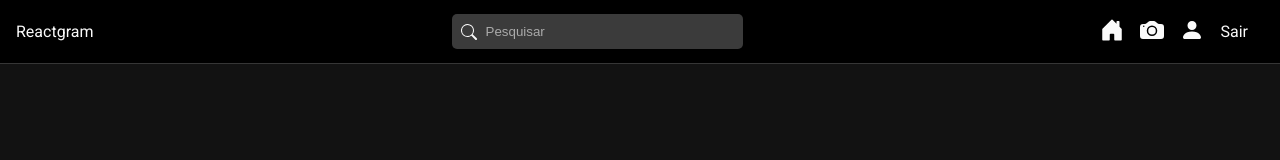
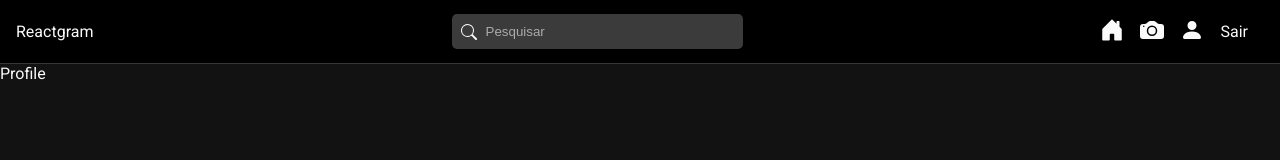
Before and after one commit to Jailsvs/reactgram, a React (Create React App) app in the folder frontend/: page /users/1 in a window 1280 px wide. Shown: the top 160 px of the page. Built offline with nearby package versions, Linux system fonts and the light colour scheme; sample sign-in values are in the browser's storage.

Commit message:
Caso de uso Perfil do usuário

```diff
--- a/frontend/src/App.js
+++ b/frontend/src/App.js
@@ -12,6 +12,7 @@
 import Login from './pages/Auth/Login';
 import Register from './pages/Auth/Register';
 import EditProfile from './pages/EditProfile/EditProfile';
+import Profile from './pages/Profile/Profile';
 
 function App() {
   const { auth, loading } = useAuth();
@@ -26,6 +27,7 @@
           <Routes>
             <Route path="/" element={auth ? <Home/> : <Navigate to="/login"/>} />
             <Route path="/profile" element={auth ? <EditProfile/> : <Navigate to="/login"/>} />
+            <Route path="/users/:id" element={auth ? <Profile/> : <Navigate to="/login"/>} />
             <Route path="/login" element={!auth ? <Login/> : <Navigate to="/"/>} />
             <Route path="/register" element={!auth ? <Register/> : <Navigate to="/"/>} />
           </Routes>
--- /dev/null
+++ b/frontend/src/pages/Profile/Profile.js
@@ -0,0 +1,23 @@
+import "./Profile.css";
+import { uploads } from "../../utils/config";
+
+//components
+import Message from '../../components/Message';
+import { Link } from "react-router-dom";
+import { BsFillEyeFill, BsPencilFill, BsXLg } from "react-icons/bs";
+
+//hooks
+import { useState, useEffect, useRef } from "react";
+import { useSelector, useDispatch } from "react-redux";
+import { useParams } from "react-router-dom";
+
+//redux
+
+
+const Profile = () => {
+  return (
+    <div>Profile</div>
+  )
+}
+
+export default Profile
```
Also changed, not shown: frontend/src/pages/Profile/Profile.css (added), 2 other files (tests, documents, lock files or other folders).
